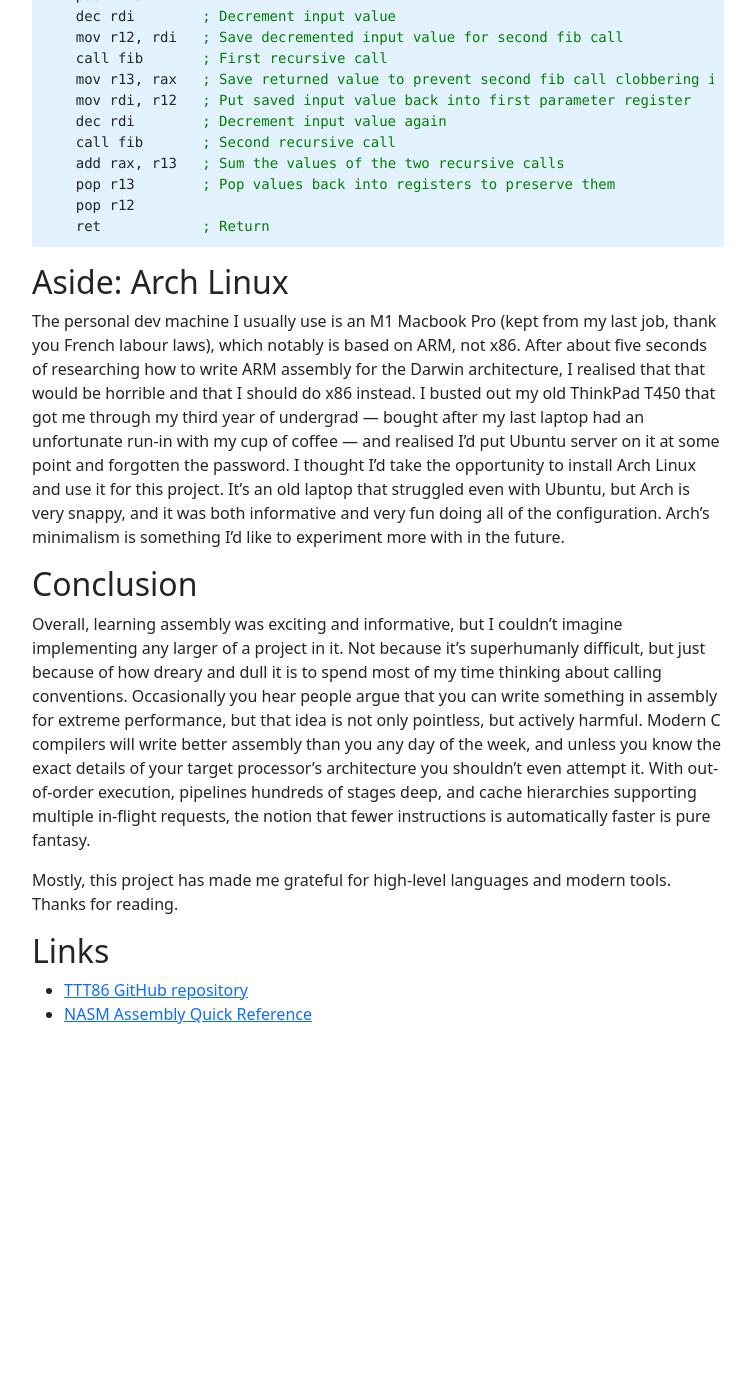
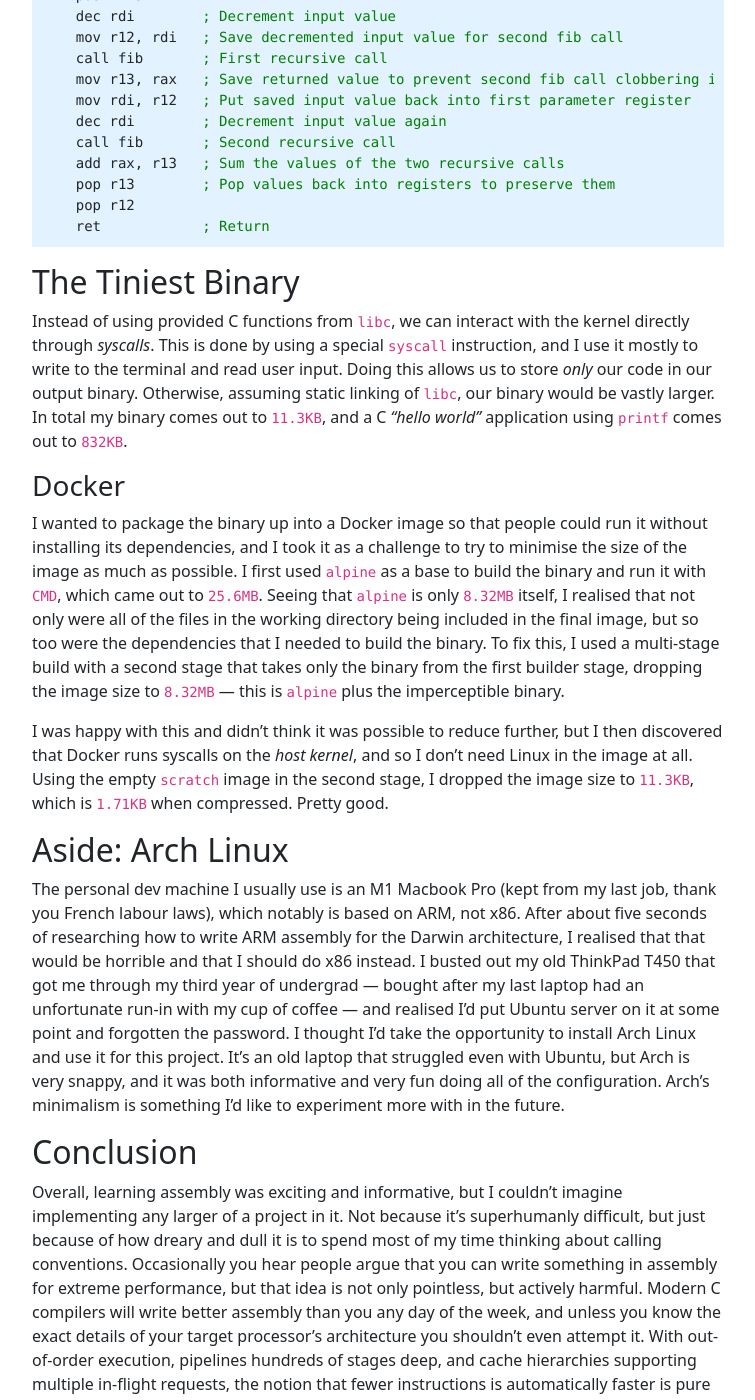
Before and after one commit to benmandrew/benmandrew.github.io, a Jekyll site: the page built from _posts/2025-08-17-tic-tac-toe-x86-assembly.md, in a window 1280 px wide and 1400 px high, scrolled down 1618 px. Shown: the whole window, without its empty margins (262-1017 px from the left). Built offline with Jekyll 4.4.1, drawn with Linux system fonts in a browser that asks for light colours; before the commit the page ends 2788 px from its top, so only the background shows below that; some of the changed text lies outside the part shown.

Commit message:
Add binary minimisation section to ttt86 article

````diff
--- a/_posts/2025-08-17-tic-tac-toe-x86-assembly.md
+++ b/_posts/2025-08-17-tic-tac-toe-x86-assembly.md
@@ -43,6 +43,16 @@ fib:
     ret            ; Return
 ```
 
+## The Tiniest Binary
+
+Instead of using provided C functions from `libc`, we can interact with the kernel directly through *syscalls*. This is done by using a special `syscall` instruction, and I use it mostly to write to the terminal and read user input. Doing this allows us to store *only* our code in our output binary. Otherwise, assuming static linking of `libc`, our binary would be vastly larger. In total my binary comes out to `11.3KB`, and a C *"hello world"* application using `printf` comes out to `832KB`.
+
+### Docker
+
+I wanted to package the binary up into a Docker image so that people could run it without installing its dependencies, and I took it as a challenge to try to minimise the size of the image as much as possible. I first used `alpine` as a base to build the binary and run it with `CMD`, which came out to `25.6MB`. Seeing that `alpine` is only `8.32MB` itself, I realised that not only were all of the files in the working directory being included in the final image, but so too were the dependencies that I needed to build the binary. To fix this, I used a multi-stage build with a second stage that takes only the binary from the first builder stage, dropping the image size to `8.32MB` --- this is `alpine` plus the imperceptible binary.
+
+I was happy with this and didn't think it was possible to reduce further, but I then discovered that Docker runs syscalls on the *host kernel*, and so I don't need Linux in the image at all. Using the empty `scratch` image in the second stage, I dropped the image size to `11.3KB`, which is `1.71KB` when compressed. Pretty good.
+
 ## Aside: Arch Linux
 
 The personal dev machine I usually use is an M1 Macbook Pro (kept from my last job, thank you French labour laws), which notably is based on ARM, not x86. After about five seconds of researching how to write ARM assembly for the Darwin architecture, I realised that that would be horrible and that I should do x86 instead. I busted out my old ThinkPad T450 that got me through my third year of undergrad --- bought after my last laptop had an unfortunate run-in with my cup of coffee --- and realised I'd put Ubuntu server on it at some point and forgotten the password. I thought I'd take the opportunity to install Arch Linux and use it for this project. It's an old laptop that struggled even with Ubuntu, but Arch is very snappy, and it was both informative and very fun doing all of the configuration. Arch's minimalism is something I'd like to experiment more with in the future.
@@ -55,4 +65,5 @@ Mostly, this project has made me grateful for high-level languages and modern to
 
 ## Links
 - [TTT86 GitHub repository](https://github.com/benmandrew/ttt86)
+- [TTT86 Docker Hub repository](https://hub.docker.com/repository/docker/benmandrew/ttt86/general)
 - [NASM Assembly Quick Reference](https://www.cs.uaf.edu/2017/fall/cs301/reference/x86_64.html)
````
